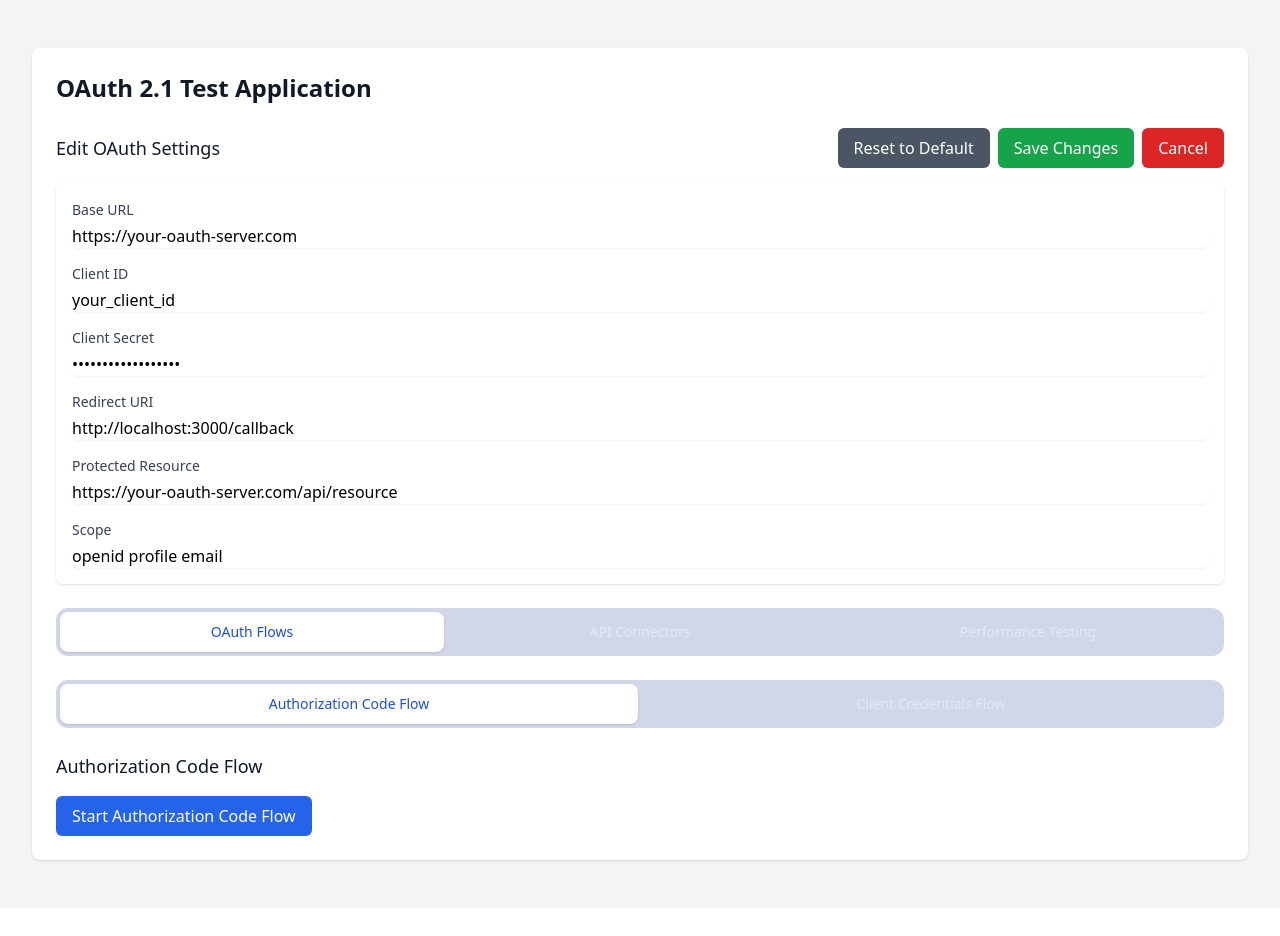
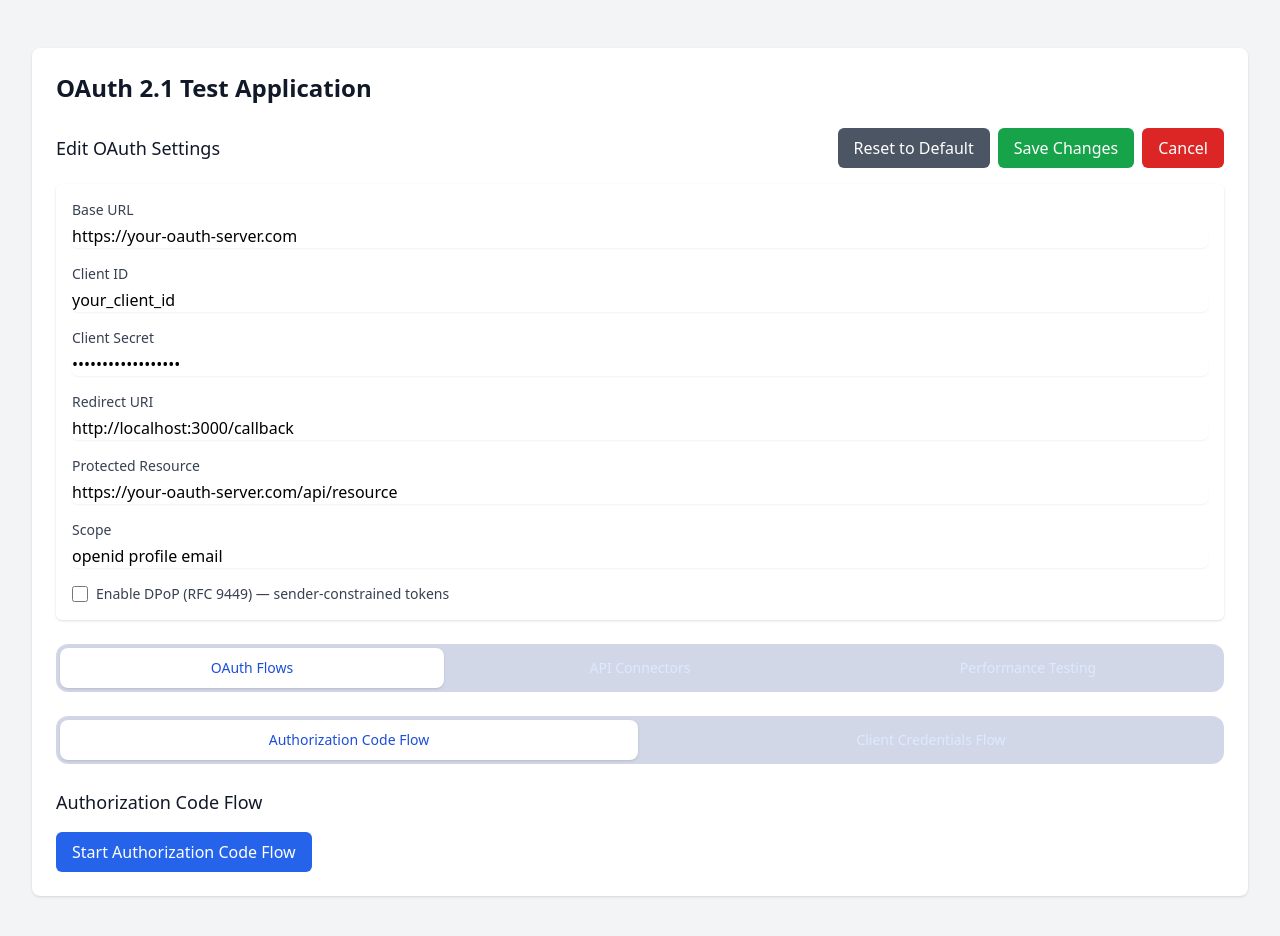
Before and after one commit to maui1911/oauth_test_app, a React (Vite) app: page / in a window 1280 px wide. Both pictures are taken after a click on the button "Edit Settings". Shown: the top 936 px of the page. Before the commit the page ends 908 px from the top, so only its background shows below. Built offline with nearby package versions, Linux system fonts and the light colour scheme.

Commit message:
feat: add Enable DPoP checkbox to OAuth settings

```diff
--- a/src/components/OAuthSettings.tsx
+++ b/src/components/OAuthSettings.tsx
@@ -59,6 +59,10 @@ export function OAuthSettings({ onSettingsChange }: OAuthSettingsProps) {
             <div>
               <p className="text-sm font-medium text-gray-500">Scope</p>
               <p className="text-sm text-gray-900">{settings.scope}</p>
+            </div>
+            <div>
+              <p className="text-sm font-medium text-gray-500">DPoP (RFC 9449)</p>
+              <p className="text-sm text-gray-900">{settings.dpopEnabled ? 'Enabled' : 'Disabled'}</p>
             </div>
           </div>
         </div>
@@ -153,6 +157,18 @@ export function OAuthSettings({ onSettingsChange }: OAuthSettingsProps) {
               placeholder="openid profile email"
             />
           </div>
+          <div className="flex items-center">
+            <input
+              id="dpop-enabled"
+              type="checkbox"
+              checked={settings.dpopEnabled}
+              onChange={(e) => setSettings({ ...settings, dpopEnabled: e.target.checked })}
+              className="h-4 w-4 rounded border-gray-300 text-blue-600 focus:ring-blue-500"
+            />
+            <label htmlFor="dpop-enabled" className="ml-2 block text-sm font-medium text-gray-700">
+              Enable DPoP (RFC 9449) — sender-constrained tokens
+            </label>
+          </div>
         </div>
       </div>
     </div>
```
